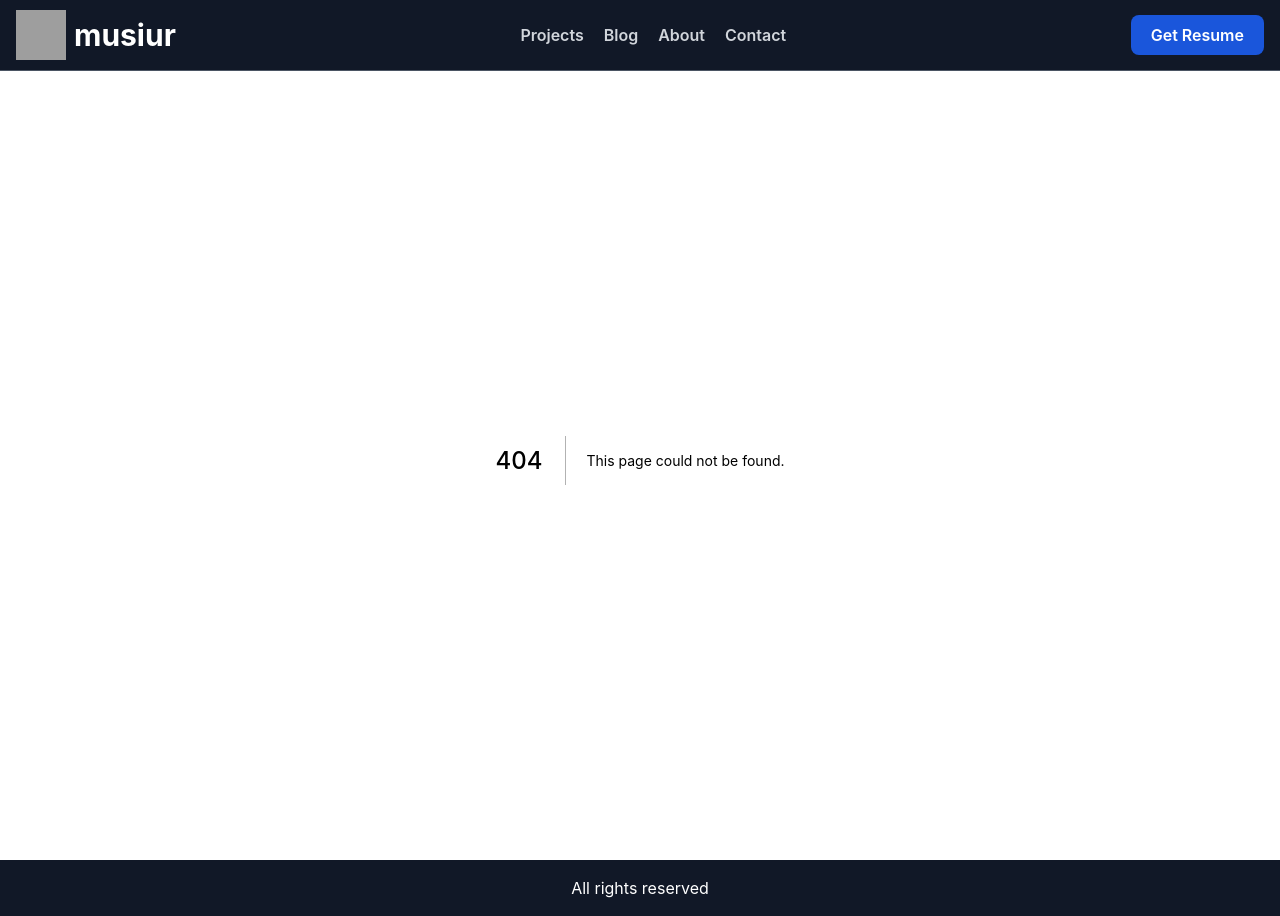
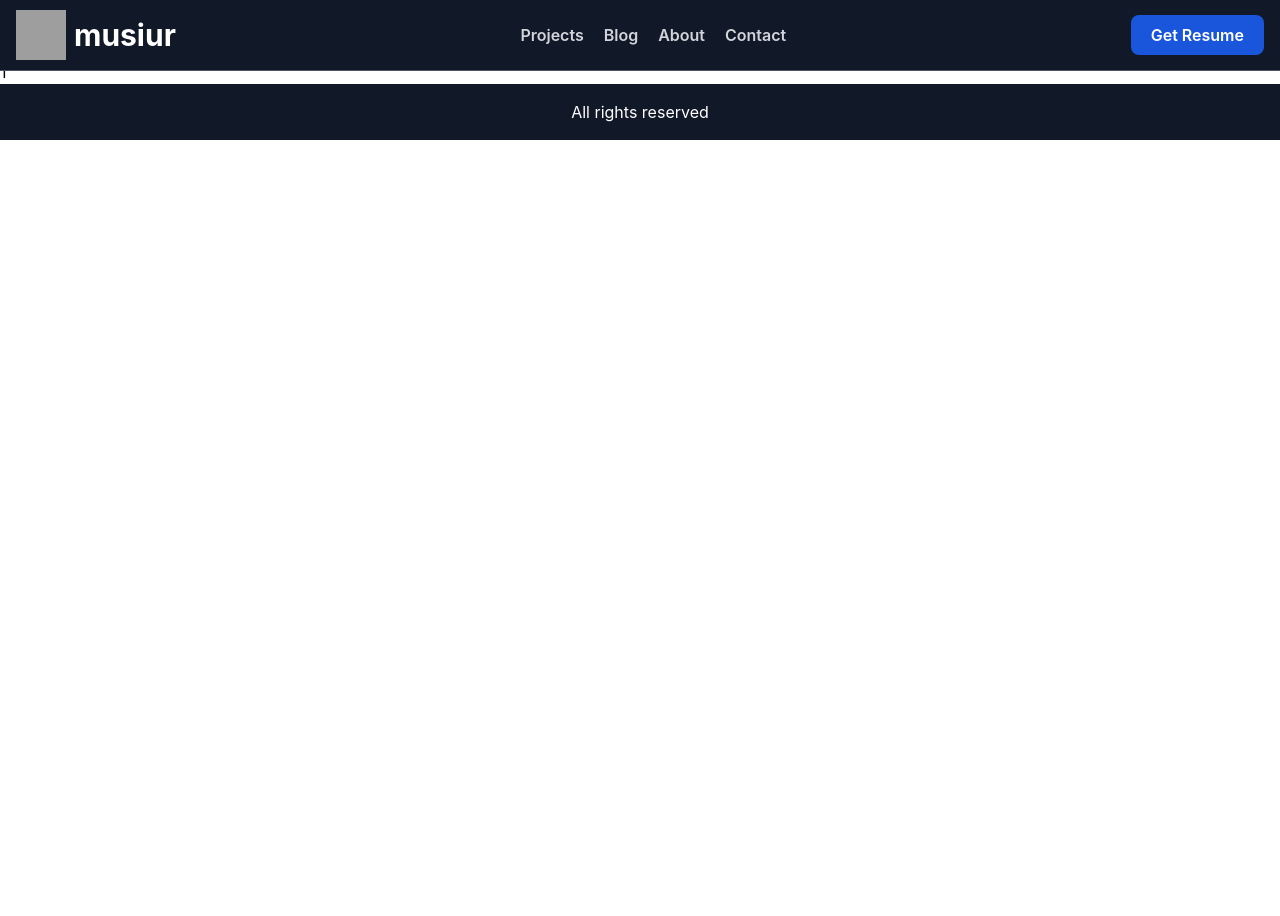
Before and after one commit to musiur/musiur-portfolio, a Next.js app: page /blog/1 in a window 1280 px wide. Before the commit this address had no page. After the commit the page ends 800 px from the top, so only its background shows below. Built offline with nearby package versions, Linux system fonts and the light colour scheme; grey boxes are pictures that could not be loaded.

Commit message:
dynamic routing added for blog page

```diff
--- /dev/null
+++ b/pages/blog/[blog].js
@@ -0,0 +1,10 @@
+import { useRouter } from "next/router";
+const Blog = () => {
+    const router = useRouter();
+    const slug = router.query.blog;
+    return (
+        <div>{slug}</div>
+    )
+}
+
+export default Blog;
```
